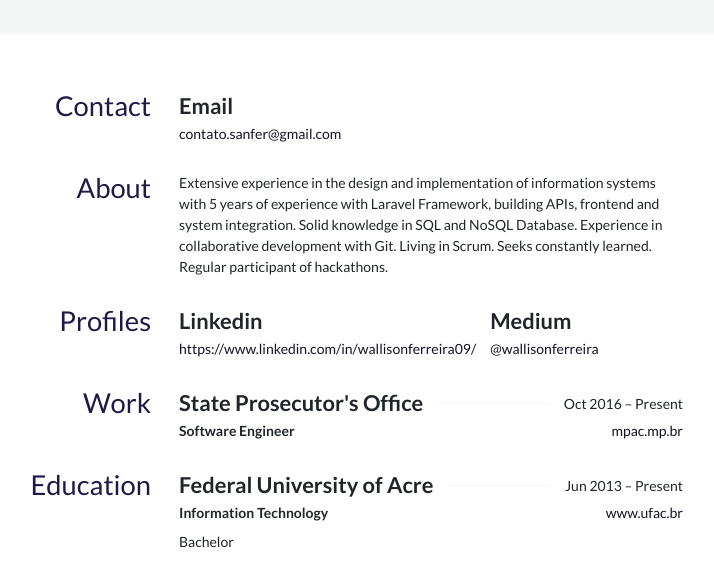
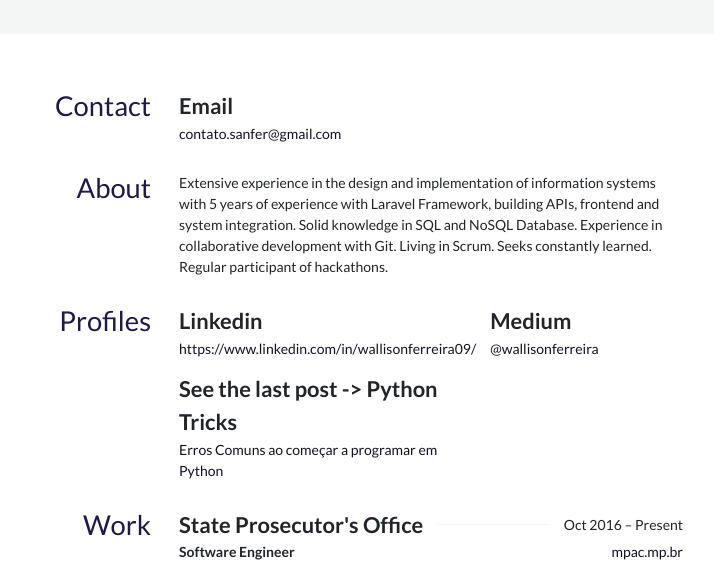
Before and after one commit to wallisonferreira/wallisonferreira.github.io, a website: page index.html in a window 1280 px wide. Shown: the part 170-747 px from the top of the page, without its empty margins (307-1021 px from the left). Drawn offline with Linux system fonts and the light colour scheme.

Commit message:
Update index.html

```diff
--- a/index.html
+++ b/index.html
@@ -251,6 +251,10 @@ blockquote > * + * {
                   <h4>Medium</h4>
                     <a href="https://medium.com/@wallisonferreira">@wallisonferreira</a>
               </div>
+              <div>
+                  <h4>See the last post -> Python Tricks</h4>
+                    <a href="https://medium.com/erros-comuns-ao-programar-em-python/erros-comuns-ao-come%C3%A7ar-a-programar-em-python-402bfb426b7a?p=402bfb426b7a">Erros Comuns ao começar a programar em Python</a>
+              </div>
           </div>
         </section>
 
```
